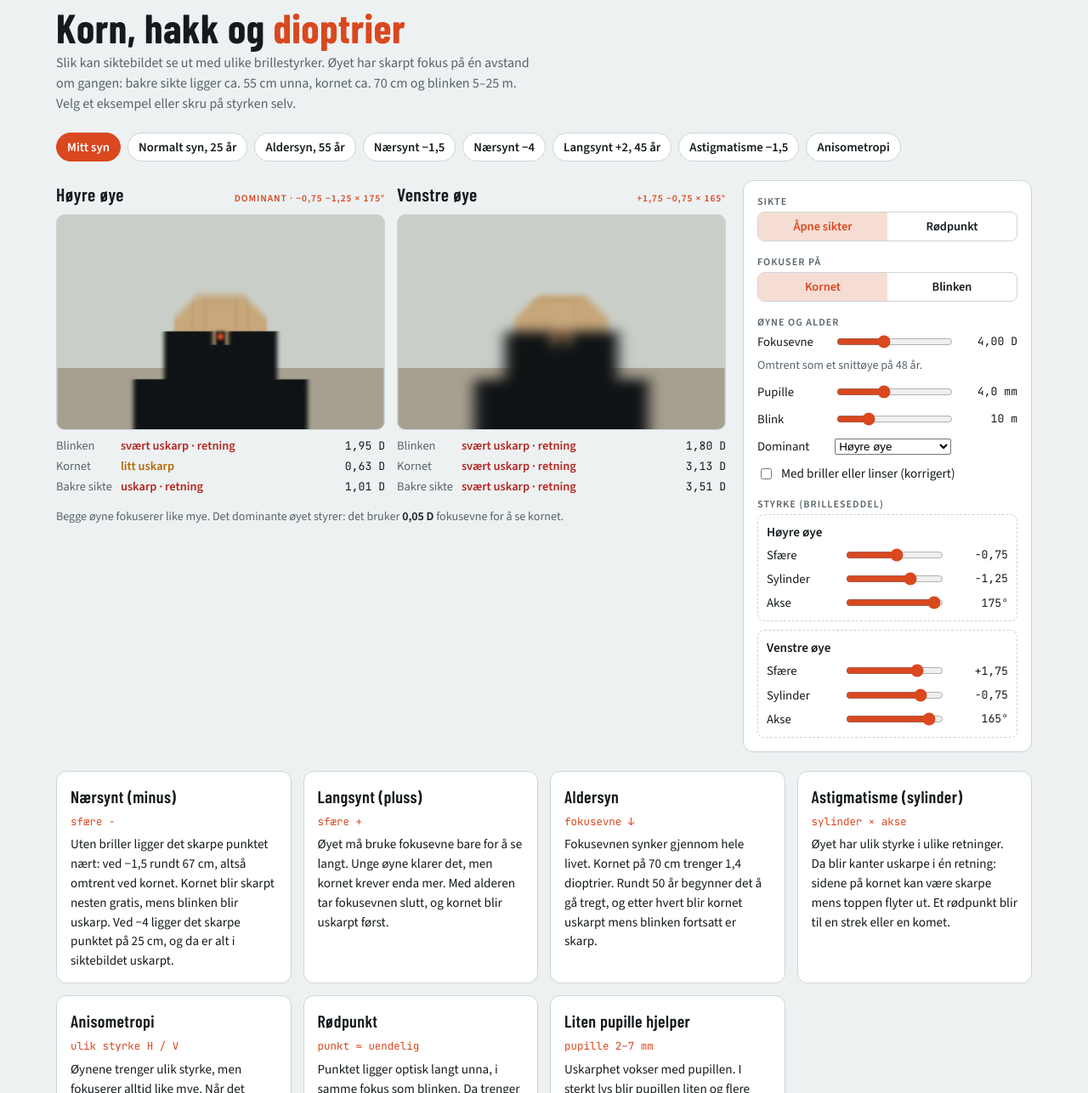
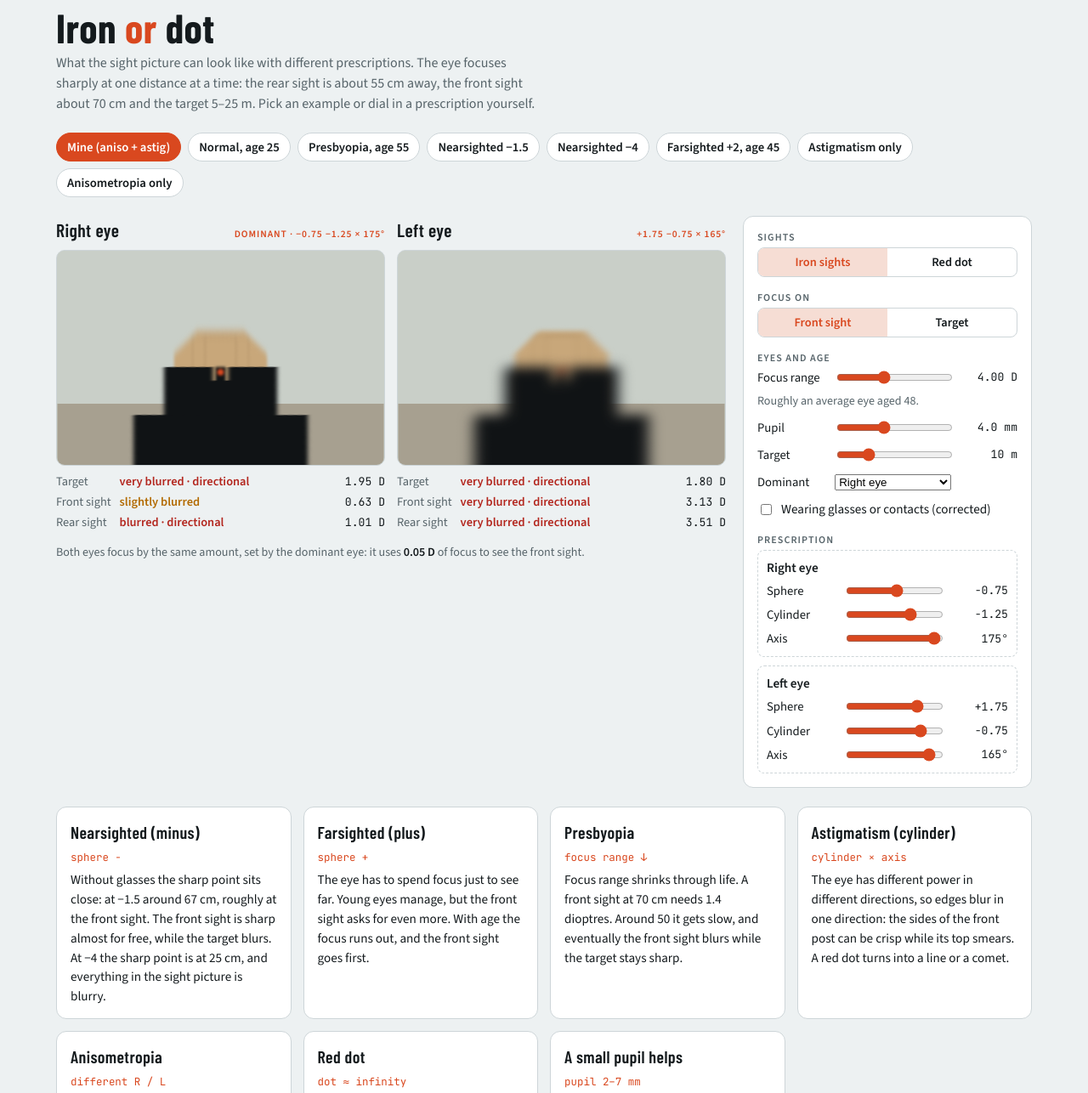
Before and after one commit to AlexanderBrevig/iron-or-dot, a plain HTML site: page index.html in a window 1280 px wide. Shown: the part 20-1306 px from the top of the page at 85% size. Drawn offline with nearby package versions, Linux system fonts and the light colour scheme.

Commit message:
English UI; author's eyes as default preset, isolated astig/aniso presets
Co-Authored-By: Claude Opus 5.5 (1M context) <noreply@anthropic.com>

```diff
--- a/index.html
+++ b/index.html
@@ -1,13 +1,13 @@
 <!doctype html>
-<html lang="nb">
+<html lang="en">
 <head>
 <meta charset="utf-8">
 <meta name="viewport" content="width=device-width, initial-scale=1, viewport-fit=cover">
 <style>:root{color-scheme:light;padding-top:env(safe-area-inset-top,0px);padding-bottom:env(safe-area-inset-bottom,0px)}body{margin:0}img{max-width:100%}[hidden]{display:none!important}</style>
-<title>Korn, hakk og dioptrier</title>
-<meta name="description" content="Interaktiv modell av siktebildet med åpne sikter og rødpunkt: nærsynt, langsynt, aldersyn, astigmatisme og anisometropi.">
-<meta property="og:title" content="Korn, hakk og dioptrier">
-<meta property="og:description" content="Slik kan siktebildet se ut med ulike brillestyrker, med åpne sikter og rødpunkt.">
+<title>Iron or Dot</title>
+<meta name="description" content="Interactive model of the pistol sight picture, iron sights vs red dot, for nearsighted, farsighted, presbyopic, astigmatic and anisometropic eyes.">
+<meta property="og:title" content="Iron or Dot">
+<meta property="og:description" content="What iron sights and a red dot look like through different prescriptions.">
 </head>
 <body>
 <link rel="preconnect" href="https://fonts.googleapis.com">
@@ -83,72 +83,72 @@ footer p{margin:0}
 
 <div class="wrap">
   <header>
-    <h1>Korn, hakk og <span>dioptrier</span></h1>
-    <p class="lede">Slik kan siktebildet se ut med ulike brillestyrker. Øyet har skarpt fokus på én avstand om gangen: bakre sikte ligger ca. 55 cm unna, kornet ca. 70 cm og blinken 5–25 m. Velg et eksempel eller skru på styrken selv.</p>
+    <h1>Iron <span>or</span> dot</h1>
+    <p class="lede">What the sight picture can look like with different prescriptions. The eye focuses sharply at one distance at a time: the rear sight is about 55 cm away, the front sight about 70 cm and the target 5–25 m. Pick an example or dial in a prescription yourself.</p>
   </header>
 
-  <div class="presets" id="presets" role="group" aria-label="Eksempler"></div>
+  <div class="presets" id="presets" role="group" aria-label="Examples"></div>
 
   <div class="main">
-    <section class="eyes" aria-label="Siktebilde per øye">
+    <section class="eyes" aria-label="Sight picture per eye">
       <div class="eye" id="eye-R"></div>
       <div class="eye" id="eye-L"></div>
       <p class="note" id="accNote" style="grid-column:1/-1"></p>
     </section>
 
-    <aside aria-label="Innstillinger">
+    <aside aria-label="Settings">
       <fieldset>
-        <legend>Sikte</legend>
+        <legend>Sights</legend>
         <div class="seg" id="segSight">
-          <button type="button" data-v="irons" aria-pressed="true">Åpne sikter</button>
-          <button type="button" data-v="dot" aria-pressed="false">Rødpunkt</button>
+          <button type="button" data-v="irons" aria-pressed="true">Iron sights</button>
+          <button type="button" data-v="dot" aria-pressed="false">Red dot</button>
         </div>
       </fieldset>
       <fieldset>
-        <legend>Fokuser på</legend>
+        <legend>Focus on</legend>
         <div class="seg" id="segFocus">
-          <button type="button" data-v="near" aria-pressed="true" id="focusNear">Kornet</button>
-          <button type="button" data-v="far" aria-pressed="false">Blinken</button>
+          <button type="button" data-v="near" aria-pressed="true" id="focusNear">Front sight</button>
+          <button type="button" data-v="far" aria-pressed="false">Target</button>
         </div>
       </fieldset>
       <fieldset>
-        <legend>Øyne og alder</legend>
-        <div class="row"><label for="amp">Fokusevne</label><input id="amp" type="range" min="0" max="10" step="0.25"><output id="ampOut"></output></div>
+        <legend>Eyes and age</legend>
+        <div class="row"><label for="amp">Focus range</label><input id="amp" type="range" min="0" max="10" step="0.25"><output id="ampOut"></output></div>
         <p class="note" id="ageHint" style="margin-top:-4px"></p>
-        <div class="row"><label for="pupil">Pupille</label><input id="pupil" type="range" min="2" max="7" step="0.5"><output id="pupilOut"></output></div>
-        <div class="row"><label for="dist">Blink</label><input id="dist" type="range" min="5" max="25" step="1"><output id="distOut"></output></div>
+        <div class="row"><label for="pupil">Pupil</label><input id="pupil" type="range" min="2" max="7" step="0.5"><output id="pupilOut"></output></div>
+        <div class="row"><label for="dist">Target</label><input id="dist" type="range" min="5" max="25" step="1"><output id="distOut"></output></div>
         <div class="row"><label for="dom">Dominant</label>
-          <select id="dom"><option value="R">Høyre øye</option><option value="L">Venstre øye</option></select><span></span></div>
-        <label class="check"><input type="checkbox" id="corr"> Med briller eller linser (korrigert)</label>
+          <select id="dom"><option value="R">Right eye</option><option value="L">Left eye</option></select><span></span></div>
+        <label class="check"><input type="checkbox" id="corr"> Wearing glasses or contacts (corrected)</label>
       </fieldset>
       <fieldset>
-        <legend>Styrke (brilleseddel)</legend>
+        <legend>Prescription</legend>
         <div class="rx" id="rx-R"></div>
         <div class="rx" id="rx-L"></div>
       </fieldset>
     </aside>
   </div>
 
-  <section class="cards" aria-label="Forklaring">
-    <article class="card"><h3>Nærsynt (minus)</h3><span class="rxs">sfære −</span>
-      <p>Uten briller ligger det skarpe punktet nært: ved −1,5 rundt 67 cm, altså omtrent ved kornet. Kornet blir skarpt nesten gratis, mens blinken blir uskarp. Ved −4 ligger det skarpe punktet på 25 cm, og da er alt i siktebildet uskarpt.</p></article>
-    <article class="card"><h3>Langsynt (pluss)</h3><span class="rxs">sfære +</span>
-      <p>Øyet må bruke fokusevne bare for å se langt. Unge øyne klarer det, men kornet krever enda mer. Med alderen tar fokusevnen slutt, og kornet blir uskarpt først.</p></article>
-    <article class="card"><h3>Aldersyn</h3><span class="rxs">fokusevne ↓</span>
-      <p>Fokusevnen synker gjennom hele livet. Kornet på 70 cm trenger 1,4 dioptrier. Rundt 50 år begynner det å gå tregt, og etter hvert blir kornet uskarpt mens blinken fortsatt er skarp.</p></article>
-    <article class="card"><h3>Astigmatisme (sylinder)</h3><span class="rxs">sylinder × akse</span>
-      <p>Øyet har ulik styrke i ulike retninger. Da blir kanter uskarpe i én retning: sidene på kornet kan være skarpe mens toppen flyter ut. Et rødpunkt blir til en strek eller en komet.</p></article>
-    <article class="card"><h3>Anisometropi</h3><span class="rxs">ulik styrke H / V</span>
-      <p>Øynene trenger ulik styrke, men fokuserer alltid like mye. Når det dominante øyet har skarpt korn, ser det andre øyet noe helt annet. Med begge øyne åpne velger hjernen som regel bildet fra det dominante øyet.</p></article>
-    <article class="card"><h3>Rødpunkt</h3><span class="rxs">punkt ≈ uendelig</span>
-      <p>Punktet ligger optisk langt unna, i samme fokus som blinken. Da trenger du bare én avstand, ingen kamp mellom korn og blink. Derfor hjelper rødpunkt mange med svak fokusevne. Astigmatisme gjør likevel punktet stjerneformet.</p></article>
-    <article class="card"><h3>Liten pupille hjelper</h3><span class="rxs">pupille 2–7 mm</span>
-      <p>Uskarphet vokser med pupillen. I sterkt lys blir pupillen liten og flere avstander ser skarpe ut samtidig. Det er derfor presisjonsskyttere kan bruke en blender (iris) foran øyet.</p></article>
+  <section class="cards" aria-label="Explanations">
+    <article class="card"><h3>Nearsighted (minus)</h3><span class="rxs">sphere −</span>
+      <p>Without glasses the sharp point sits close: at −1.5 around 67 cm, roughly at the front sight. The front sight is sharp almost for free, while the target blurs. At −4 the sharp point is at 25 cm, and everything in the sight picture is blurry.</p></article>
+    <article class="card"><h3>Farsighted (plus)</h3><span class="rxs">sphere +</span>
+      <p>The eye has to spend focus just to see far. Young eyes manage, but the front sight asks for even more. With age the focus runs out, and the front sight goes first.</p></article>
+    <article class="card"><h3>Presbyopia</h3><span class="rxs">focus range ↓</span>
+      <p>Focus range shrinks through life. A front sight at 70 cm needs 1.4 dioptres. Around 50 it gets slow, and eventually the front sight blurs while the target stays sharp.</p></article>
+    <article class="card"><h3>Astigmatism (cylinder)</h3><span class="rxs">cylinder × axis</span>
+      <p>The eye has different power in different directions, so edges blur in one direction: the sides of the front post can be crisp while its top smears. A red dot turns into a line or a comet.</p></article>
+    <article class="card"><h3>Anisometropia</h3><span class="rxs">different R / L</span>
+      <p>The eyes need different corrections but always focus by the same amount. When the dominant eye has a sharp front sight, the other eye sees something else entirely. With both eyes open the brain usually picks the dominant eye's image.</p></article>
+    <article class="card"><h3>Red dot</h3><span class="rxs">dot ≈ infinity</span>
+      <p>The dot sits optically far away, in the same focus as the target. One distance, no fight between front sight and target. That's why a dot helps many people with little focus range. Astigmatism still makes the dot star-shaped.</p></article>
+    <article class="card"><h3>A small pupil helps</h3><span class="rxs">pupil 2–7 mm</span>
+      <p>Blur grows with the pupil. In bright light the pupil shrinks and more distances look sharp at once. That's why precision shooters may use an iris aperture in front of the eye.</p></article>
   </section>
 
   <footer>
-    <p><b>Forenklet modell.</b> Uskarphet er beregnet som avstanden i dioptrier mellom det øyet fokuserer på og hvert objekt, ganget med pupillen. Den tar ikke med bildestørrelse, aberrasjoner eller at hjernen kan undertrykke ett øye. Retningen på astigmatismen er omtrentlig, og alderen er et snitt; folk varierer mye.</p>
-    <p>Dette er ikke en synstest. Lurer du på ditt eget siktebilde, ta med pistolen (eller avstandene) til en optiker.</p>
+    <p><b>Simplified model.</b> Blur is the distance in dioptres between where the eye focuses and each object, times the pupil size. It ignores image size, aberrations and the brain suppressing one eye. The astigmatism direction is approximate, and ages are averages; people vary a lot.</p>
+    <p>Not a vision test. If you wonder about your own sight picture, bring the pistol (or the distances) to an optician.</p>
   </footer>
 </div>
 
@@ -159,21 +159,21 @@ footer p{margin:0}
   const CX = 320, AIM_Y = 228;
 
   const PRESETS = [
-    { id:"mine",    name:"Mitt syn",           amp:4,   R:[-0.75,-1.25,175], L:[1.75,-0.75,165] },
-    { id:"normal",  name:"Normalt syn, 25 år", amp:9,   R:[0,0,0],       L:[0,0,0] },
-    { id:"presby",  name:"Aldersyn, 55 år",    amp:1,   R:[0,0,0],       L:[0,0,0] },
-    { id:"myo15",   name:"Nærsynt −1,5",       amp:7,   R:[-1.5,0,0],    L:[-1.5,0,0] },
-    { id:"myo4",    name:"Nærsynt −4",         amp:7,   R:[-4,0,0],      L:[-4,0,0] },
-    { id:"hyp",     name:"Langsynt +2, 45 år", amp:3.5, R:[2,0,0],       L:[2,0,0] },
-    { id:"astig",   name:"Astigmatisme −1,5",  amp:7,   R:[0,-1.5,180],  L:[0,-1.5,180] },
-    { id:"aniso",   name:"Anisometropi",       amp:6,   R:[-1.25,0,0],   L:[1.5,0,0] },
+    { id:"mine",    name:"Mine (aniso + astig)", amp:4,   R:[-0.75,-1.25,175], L:[1.75,-0.75,165] },
+    { id:"normal",  name:"Normal, age 25", amp:9,   R:[0,0,0],       L:[0,0,0] },
+    { id:"presby",  name:"Presbyopia, age 55",    amp:1,   R:[0,0,0],       L:[0,0,0] },
+    { id:"myo15",   name:"Nearsighted −1.5",       amp:7,   R:[-1.5,0,0],    L:[-1.5,0,0] },
+    { id:"myo4",    name:"Nearsighted −4",         amp:7,   R:[-4,0,0],      L:[-4,0,0] },
+    { id:"hyp",     name:"Farsighted +2, age 45", amp:3.5, R:[2,0,0],       L:[2,0,0] },
+    { id:"astig",   name:"Astigmatism only",  amp:7,   R:[0,-1.5,180],  L:[0,-1.5,180] },
+    { id:"aniso",   name:"Anisometropia only",       amp:6,   R:[-1.25,0,0],   L:[1.5,0,0] },
   ];
 
   const st = { preset:null, amp:9, pupil:4, dist:10, sight:"irons", focus:"near", dom:"R", corrected:false,
                eye:{ R:{sph:0,cyl:0,axis:0}, L:{sph:0,cyl:0,axis:0} } };
 
   const $ = (s, r=document) => r.querySelector(s);
-  const fmtD = v => (v>0?"+":v<0?"−":"±") + Math.abs(v).toFixed(2).replace(".", ",");
+  const fmtD = v => (v>0?"+":v<0?"−":"±") + Math.abs(v).toFixed(2);
   const deg = (m, d) => Math.atan(m / d) * 180 / Math.PI * PPD; // metres at distance -> px
 
   function applyPreset(p){
@@ -194,10 +194,10 @@ footer p{margin:0}
   // Rx editors
   for (const k of ["R","L"]) {
     const box = $("#rx-"+k);
-    box.innerHTML = `<h3>${k==="R"?"Høyre øye":"Venstre øye"}</h3>
-      <div class="row"><label for="sph-${k}">Sfære</label><input id="sph-${k}" type="range" min="-6" max="4" step="0.25"><output id="sphO-${k}"></output></div>
-      <div class="row"><label for="cyl-${k}">Sylinder</label><input id="cyl-${k}" type="range" min="-4" max="0" step="0.25"><output id="cylO-${k}"></output></div>
-      <div class="row"><label for="ax-${k}">Akse</label><input id="ax-${k}" type="range" min="0" max="180" step="5"><output id="axO-${k}"></output></div>`;
+    box.innerHTML = `<h3>${k==="R"?"Right eye":"Left eye"}</h3>
+      <div class="row"><label for="sph-${k}">Sphere</label><input id="sph-${k}" type="range" min="-6" max="4" step="0.25"><output id="sphO-${k}"></output></div>
+      <div class="row"><label for="cyl-${k}">Cylinder</label><input id="cyl-${k}" type="range" min="-4" max="0" step="0.25"><output id="cylO-${k}"></output></div>
+      <div class="row"><label for="ax-${k}">Axis</label><input id="ax-${k}" type="range" min="0" max="180" step="5"><output id="axO-${k}"></output></div>`;
     for (const f of ["sph","cyl","ax"]) {
       $(`#${f}-${k}`).addEventListener("input", e => {
         const v = parseFloat(e.target.value);
@@ -233,8 +233,8 @@ footer p{margin:0}
   function layers(){
     const far = -1 / st.dist;
     return st.sight === "irons"
-      ? [ {id:"target", name:"Blinken", V:far}, {id:"front", name:"Kornet", V:-1/D_FRONT}, {id:"rear", name:"Bakre sikte", V:-1/D_REAR} ]
-      : [ {id:"target", name:"Blinken", V:far}, {id:"dot", name:"Punktet", V:0}, {id:"frame", name:"Optikkvinduet", V:-1/D_FRAME} ];
+      ? [ {id:"target", name:"Target", V:far}, {id:"front", name:"Front sight", V:-1/D_FRONT}, {id:"rear", name:"Rear sight", V:-1/D_REAR} ]
+      : [ {id:"target", name:"Target", V:far}, {id:"dot", name:"Dot", V:0}, {id:"frame", name:"Optic window", V:-1/D_FRAME} ];
   }
   function accommodation(){
     const [m1, m2] = meridians(st.dom);
@@ -245,10 +245,10 @@ footer p{margin:0}
   }
   const sdFor = d => st.pupil * d * 1.02;  // px std-dev for defocus d (dioptres)
   function quality(d){
-    if (d < 0.25) return ["skarp", 0];
-    if (d < 0.75) return ["litt uskarp", 1];
-    if (d < 1.5)  return ["uskarp", 2];
-    return ["svært uskarp", 3];
+    if (d < 0.25) return ["sharp", 0];
+    if (d < 0.75) return ["slightly blurred", 1];
+    if (d < 1.5)  return ["blurred", 2];
+    return ["very blurred", 3];
   }
 
   // Scene SVG
@@ -320,16 +320,16 @@ footer p{margin:0}
     for (const l of L) {
       const d1 = Math.abs(l.V - (m1 - acc.A)), d2 = Math.abs(l.V - (m2 - acc.A));
       const d = Math.max(d1, d2), [q, s] = quality(d);
-      const dir = Math.abs(d1 - d2) >= 0.25 ? " · retning" : "";
-      rows.push(`<span class="k">${l.name}</span><span class="q s${s}">${q}${dir}</span><span class="v">${d.toFixed(2).replace(".",",")} D</span>`);
+      const dir = Math.abs(d1 - d2) >= 0.25 ? " · directional" : "";
+      rows.push(`<span class="k">${l.name}</span><span class="q s${s}">${q}${dir}</span><span class="v">${d.toFixed(2)} D</span>`);
     }
     const isDom = st.dom === k;
     const e = st.eye[k];
-    const rxText = st.corrected ? "korrigert" : `${fmtD(e.sph)} ${e.cyl ? fmtD(e.cyl)+" × "+e.axis+"°" : ""}`;
+    const rxText = st.corrected ? "corrected" : `${fmtD(e.sph)} ${e.cyl ? fmtD(e.cyl)+" × "+e.axis+"°" : ""}`;
     $("#eye-"+k).innerHTML = `
-      <div class="eye-head"><h2>${k==="R"?"Høyre øye":"Venstre øye"}</h2>
+      <div class="eye-head"><h2>${k==="R"?"Right eye":"Left eye"}</h2>
         <span class="tag">${isDom ? "dominant · " : ""}${rxText}</span></div>
-      <div class="scene"><svg viewBox="0 0 640 420" role="img" aria-label="Siktebilde, ${k==="R"?"høyre":"venstre"} øye">
+      <div class="scene"><svg viewBox="0 0 640 420" role="img" aria-label="Sight picture, ${k==="R"?"right":"left"} eye">
         <defs>${defs.join("")}</defs>
         <rect width="640" height="420" fill="var(--scene-sky)"/>
         <rect y="300" width="640" height="120" fill="var(--scene-berm)" opacity=".55"/>
@@ -340,12 +340,12 @@ footer p{margin:0}
 
   function render(){
     // controls state
-    $("#ampOut").textContent = st.amp.toFixed(2).replace(".",",") + " D";
+    $("#ampOut").textContent = st.amp.toFixed(2) + " D";
     const age = Math.round(Math.min(70, Math.max(10, (18.5 - st.amp) / 0.3)));
-    $("#ageHint").textContent = st.amp <= 0.5 ? "Omtrent som et øye på 60+ år." : `Omtrent som et snittøye på ${age} år.`;
-    $("#pupilOut").textContent = st.pupil.toFixed(1).replace(".",",") + " mm";
+    $("#ageHint").textContent = st.amp <= 0.5 ? "Roughly an eye aged 60+." : `Roughly an average eye aged ${age}.`;
+    $("#pupilOut").textContent = st.pupil.toFixed(1) + " mm";
     $("#distOut").textContent = st.dist + " m";
-    $("#focusNear").textContent = st.sight === "irons" ? "Kornet" : "Vinduet";
+    $("#focusNear").textContent = st.sight === "irons" ? "Front sight" : "Window";
     for (const [seg, key] of [["#segSight","sight"],["#segFocus","focus"]])
       $(seg).querySelectorAll("button").forEach(b => b.setAttribute("aria-pressed", String(b.dataset.v === st[key])));
     document.querySelectorAll(".chip").forEach(c => c.setAttribute("aria-pressed", String(c.dataset.id === st.preset)));
@@ -360,11 +360,11 @@ footer p{margin:0}
     const acc = accommodation();
     renderEye("R", acc); renderEye("L", acc);
 
-    const target = st.focus === "near" ? (st.sight === "irons" ? "kornet" : "vinduet") : "blinken";
-    let msg = `Begge øyne fokuserer like mye. Det dominante øyet styrer: det bruker <b>${acc.A.toFixed(2).replace(".",",")} D</b> fokusevne for å se ${target}.`;
-    if (acc.need > st.amp + 0.01) msg += ` <b>Rekker ikke:</b> det mangler ${(acc.need - st.amp).toFixed(2).replace(".",",")} D, så ${target} blir uskarpt.`;
-    else if (acc.need < -0.01) msg += ` Øyet er nærsynt nok til at ${target} ligger innenfor uten å fokusere.`;
-    else if (acc.need > 0.75 * st.amp && acc.need > 0.5) msg += ` Det er nær grensen, så det blir slitsomt over tid.`;
+    const target = st.focus === "near" ? (st.sight === "irons" ? "the front sight" : "the optic window") : "the target";
+    let msg = `Both eyes focus by the same amount, set by the dominant eye: it uses <b>${acc.A.toFixed(2)} D</b> of focus to see ${target}.`;
+    if (acc.need > st.amp + 0.01) msg += ` <b>Out of range:</b> ${(acc.need - st.amp).toFixed(2)} D short, so ${target} stays blurred.`;
+    else if (acc.need < -0.01) msg += ` The eye is nearsighted enough to see ${target} without focusing at all.`;
+    else if (acc.need > 0.75 * st.amp && acc.need > 0.5) msg += ` That is near the limit, so it gets tiring over time.`;
     $("#accNote").innerHTML = msg;
   }
 
```
Also changed, not shown: src/page.html (+69 -69 lines), 2 other files.
